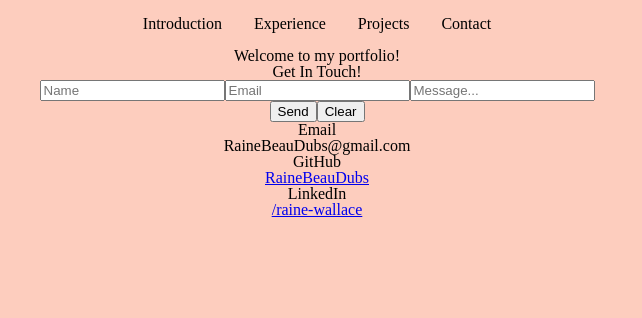
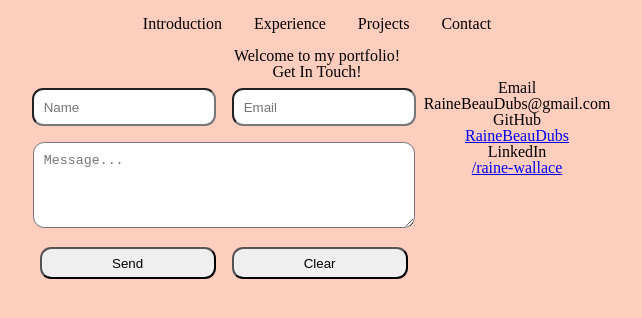
Before and after one commit to RaineBeauDubs/MyPortfolio, a React (Create React App) app in the folder portfolio/: page / in a window 1280 px wide. Shown: the top 318 px of the page, without its empty margins (323-965 px from the left). Built offline with nearby package versions, Linux system fonts and the light colour scheme.

Commit message:
styled on-site contact box

```diff
--- a/portfolio/src/components/Contact.js
+++ b/portfolio/src/components/Contact.js
@@ -5,8 +5,9 @@ const Contact = () => {
   return (
     <div>
       <h3>Get In Touch!</h3>
-      <div>
-        <form>
+      <div className="flexSec">
+        <form className="box">
+          <div className="boxTop">
             <input
               type="text"
               placeholder="Name"
@@ -15,11 +16,13 @@ const Contact = () => {
               type="text"
               placeholder="Email"
             />
-          <input
-            type="text"
+          </div>
+          <textarea
+            className="boxBttm"
+            type="textarea"
             placeholder="Message..."
           />
-          <div>
+          <div className="boxBttns">
             <button>Send</button>
             <button>Clear</button>
           </div>
--- a/portfolio/src/components/componentCSS/contact.css
+++ b/portfolio/src/components/componentCSS/contact.css
@@ -0,0 +1,34 @@
+.flexSec {
+  display: flex;
+  width: 100vw;
+  justify-content: center;
+}
+
+.boxTop input {
+  margin: .5rem;
+  height: 2rem;
+  width: 11rem;
+  border-radius: 0.7rem;
+}
+
+.boxTop input::placeholder {
+  padding: .5rem;
+}
+
+.boxBttm {
+  margin: .5rem;
+  height: 5rem;
+  width: 23.5rem;
+  border-radius: 0.7rem;
+}
+
+.boxBttm::placeholder {
+  padding: .5rem;
+}
+
+.boxBttns button {
+  margin: .5rem;
+  height: 2rem;
+  width: 11rem;
+  border-radius: 0.7rem;
+}
```
Lines whose indentation alone changed are shown as unchanged.
